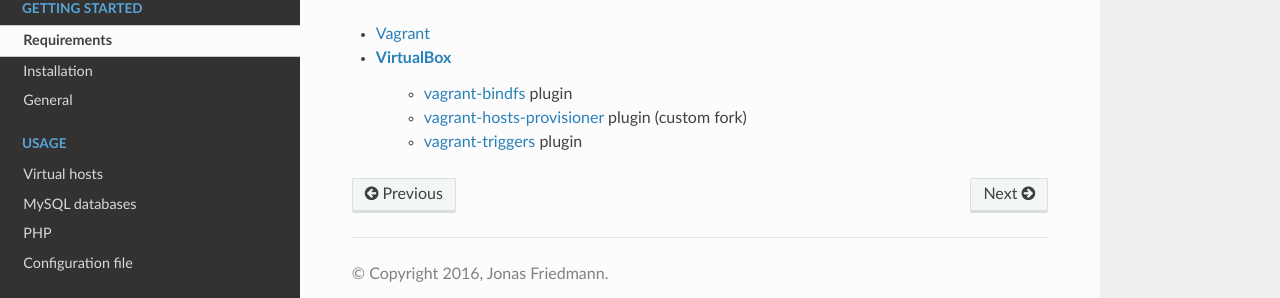
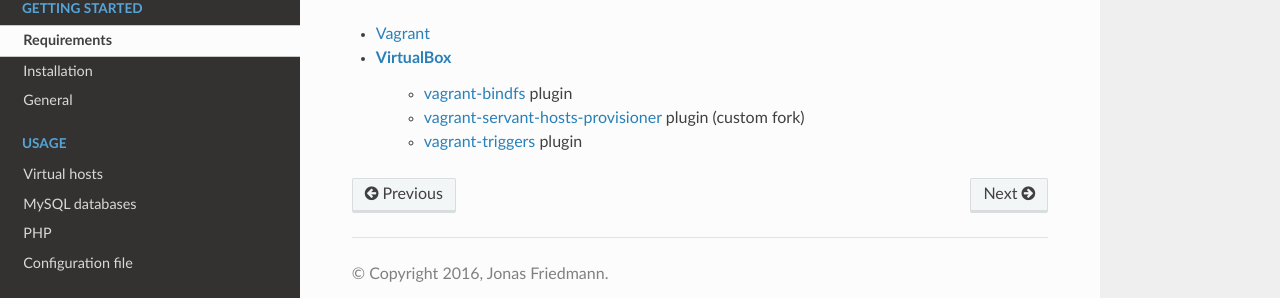
Before and after one commit to frdmn/servant, a Sphinx documentation site: the page built from docs/requirements.rst, in a window 1280 px wide. Shown: the part 138-436 px from the top of the page. Built offline with Sphinx 7.4.7 and the Read the Docs theme 2.0.0, drawn with Linux system fonts in a browser that asks for light colours.

Commit message:
Update requirements

```diff
--- a/docs/requirements.rst
+++ b/docs/requirements.rst
@@ -4,5 +4,5 @@
 * `Vagrant <https://www.vagrantup.com/>`_
 * `VirtualBox <https://www.virtualbox.org/>`_
     * `vagrant-bindfs <https://github.com/gael-ian/vagrant-bindfs/>`_ plugin
-    * `vagrant-hosts-provisioner <https://github.com/frdmn/vagrant-hosts-provisioner/>`_ plugin (custom fork)
+    * `vagrant-servant-hosts-provisioner <https://github.com/frdmn/vagrant-servant-hosts-provisioner/>`_ plugin (custom fork)
     * `vagrant-triggers <https://github.com/emyl/vagrant-triggers/>`_ plugin
```
Also changed, not shown: README.md (+1 -1 lines).
